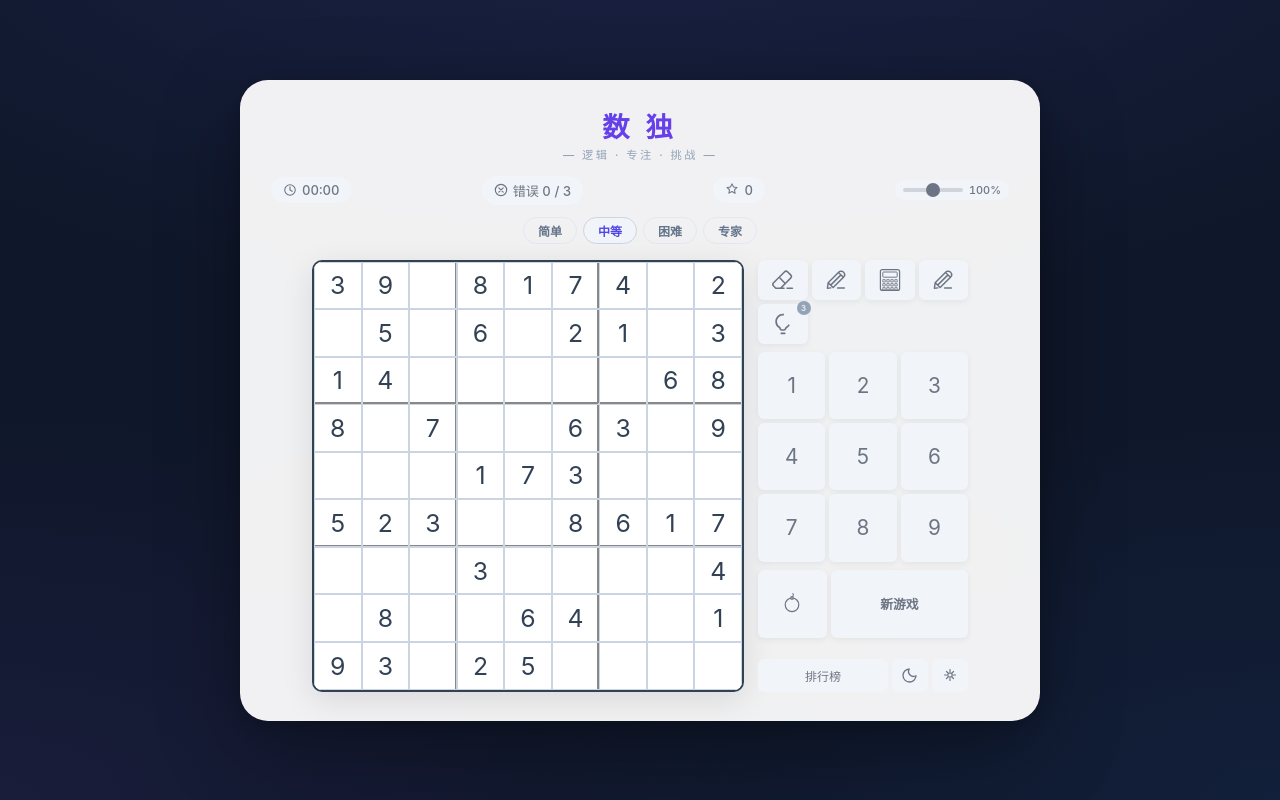
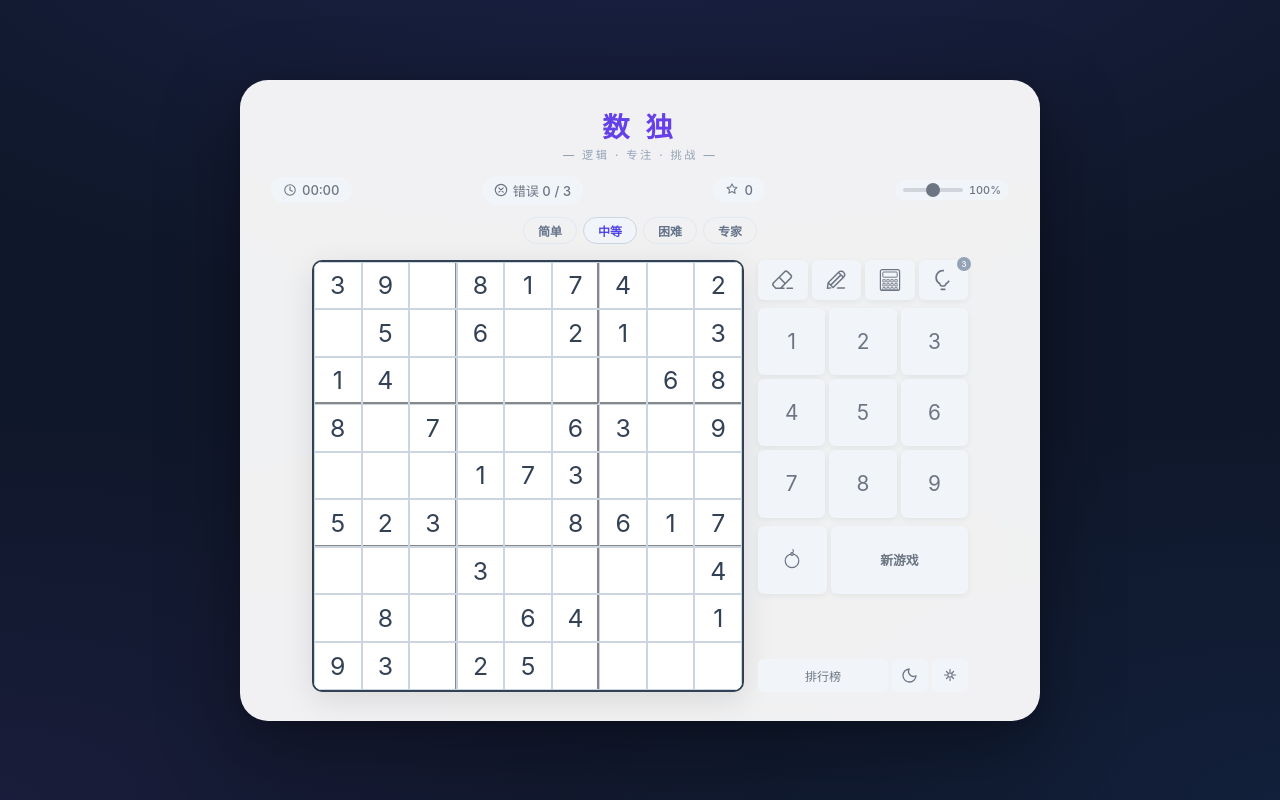
Before and after one commit to daxmate/sudoku, a Vue app: page / in a window 1280 px wide. Built offline with nearby package versions, Linux system fonts and the light colour scheme.

Commit message:
fix: 清除重复的提示按钮，确保 4 个按钮（擦除/笔记/自动计算/提示）

```diff
--- a/src/components/ActionButtons.vue
+++ b/src/components/ActionButtons.vue
@@ -1,17 +1,20 @@
 <template>
   <div class="action-buttons">
+    <!-- 擦除 -->
     <button class="erase-btn" :class="{ active: eraseActive }" title="擦除" @click="$emit('toggleErase')">
       <svg viewBox="0 0 30 31" width="24" height="24">
         <path fill="currentColor" fill-rule="evenodd" d="M27.13 25.11a1 1 0 01.12 2h-6.9a1 1 0 01-.11-2H27.13zM21.48 4.08l.17.14.16.15 3.76 3.76a4 4 0 01.15 5.5l-.15.16-11.32 11.32h2.04a1 1 0 011 .89v.11a1 1 0 01-.88 1H6.52a3 3 0 01-1.98-.74l-.14-.14-2.23-2.22a4 4 0 01-.15-5.5l.15-.16L16.15 4.37a4 4 0 015.33-.29zm-11.52 9.3l-6.38 6.38a2 2 0 00-.11 2.7l.11.13 2.23 2.23a1 1 0 00.58.28l.13.01h4.9l5.13-5.13-6.59-6.6zm7.87-7.82l-.14.1-.13.13-6.18 6.18 6.59 6.6 6.19-6.2a2 2 0 00.11-2.7l-.11-.12-3.77-3.76a2 2 0 00-2.56-.22z"/>
       </svg>
     </button>
 
+    <!-- 笔记 -->
     <button class="notes-toggle" :class="{ active: noteActive }" title="笔记" @click="$emit('toggleNotes')">
       <svg viewBox="0 0 30 31" width="24" height="24">
         <path fill="currentColor" d="M25.43 4.76a5.42 5.42 0 01.19 7.52l-.18.2-13.5 13.48a.91.91 0 01-1.21.08l-.1-.08-5.07-5.08-.59 4.34 3.25-.44c.44-.05.84.2 1 .58l.03.11.02.11c.06.47-.24.91-.7 1.03l-.1.02-4.45.6a.94.94 0 01-.79-.27.92.92 0 01-.26-.65v-.13l1-7.4a.92.92 0 01.19-.44l.08-.09L17.71 4.76a5.45 5.45 0 017.72 0zm.35 20.08a1 1 0 110 2h-8.7a1 1 0 010-2h8.7zM21.4 10.18L9.43 22.13 11.3 24l11.95-11.95-1.86-1.86zm-3.23-3.23L6.2 18.91l1.92 1.91L20.07 8.86l-1.9-1.9zm3.42-1.93c-.69 0-1.35.2-1.92.56l-.15.1 5.01 5 .1-.14c.33-.5.51-1.09.55-1.7l.01-.22a3.58 3.58 0 00-3.6-3.6z"/>
       </svg>
     </button>
 
+    <!-- 自动计算 -->
     <button class="auto-calc-btn" :class="{ active: autoCalcActive }" title="自动计算" @click="$emit('toggleAutoCalc')">
       <svg viewBox="0 0 30 30" width="24" height="24" fill="none">
         <rect x="3" y="2" width="24" height="26" rx="2.5" stroke="currentColor" stroke-width="1.5"/>
@@ -20,12 +23,7 @@
       </svg>
     </button>
 
-    <button class="warning" title="提示">
-      <svg viewBox="0 0 30 31" width="24" height="24">
-        <path fill="currentColor" d="M25.43 4.76a5.42 5.42 0 01.19 7.52l-.18.2-13.5 13.48a.91.91 0 01-1.21.08l-.1-.08-5.07-5.08-.59 4.34 3.25-.44c.44-.05.84.2 1 .58l.03.11.02.11c.06.47-.24.91-.7 1.03l-.1.02-4.45.6a.94.94 0 01-.79-.27.92.92 0 01-.26-.65v-.13l1-7.4a.92.92 0 01.19-.44l.08-.09L17.71 4.76a5.45 5.45 0 017.72 0zm.35 20.08a1 1 0 110 2h-8.7a1 1 0 010-2h8.7zM21.4 10.18L9.43 22.13 11.3 24l11.95-11.95-1.86-1.86zm-3.23-3.23L6.2 18.91l1.92 1.91L20.07 8.86l-1.9-1.9zm3.42-1.93c-.69 0-1.35.2-1.92.56l-.15.1 5.01 5 .1-.14c.33-.5.51-1.09.55-1.7l.01-.22a3.58 3.58 0 00-3.6-3.6z"/>
-      </svg>
-    </button>
-
+    <!-- 提示 -->
     <button class="warning" title="提示">
       <svg viewBox="0 0 30 30" width="24" height="24">
         <g fill="currentColor" fill-rule="evenodd">
@@ -91,16 +89,15 @@ defineEmits(['toggleErase', 'toggleNotes', 'toggleAutoCalc'])
 
 .erase-btn { color: var(--action-erase-text); }
 .erase-btn:hover { background: var(--action-erase-hover-bg) !important; color: var(--action-erase-hover-text) !important; }
-.erase-btn.active { color: var(--action-notes-active-text, #6366f1); }
+.erase-btn.active { color: var(--action-notes-active-text); }
 
-.notes-toggle.active { color: var(--action-notes-active-text, #6366f1); }
+.notes-toggle.active { color: var(--action-notes-active-text); }
 
-.auto-calc-btn.active { color: var(--action-notes-active-text, #6366f1); }
+.auto-calc-btn.active { color: var(--action-notes-active-text); }
+.auto-calc-btn:hover { background: var(--action-mark-hover-bg) !important; color: var(--action-mark-hover-text) !important; }
 
 .warning { color: var(--action-warning-text); }
 .warning:hover { background: var(--action-warning-hover-bg) !important; color: var(--action-warning-hover-text) !important; }
-
-.auto-calc-btn:hover { background: var(--action-mark-hover-bg) !important; color: var(--action-mark-hover-text) !important; }
 
 .hint-count {
   position: absolute;
```
